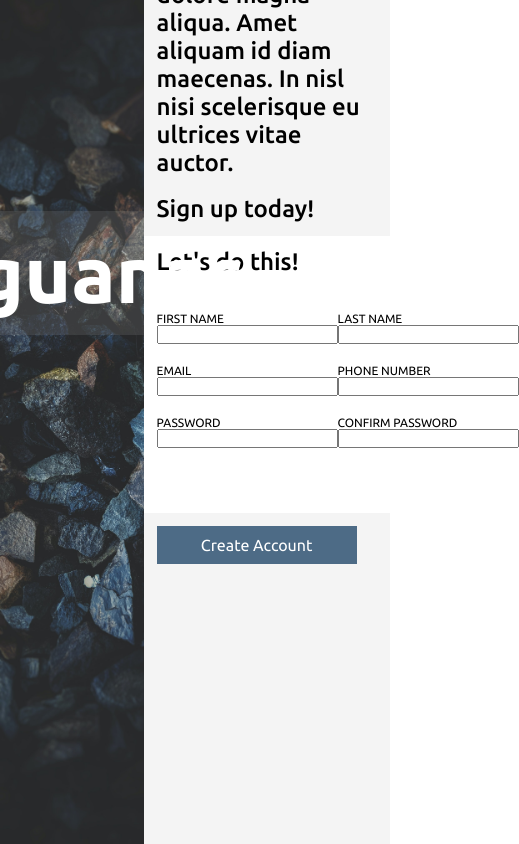
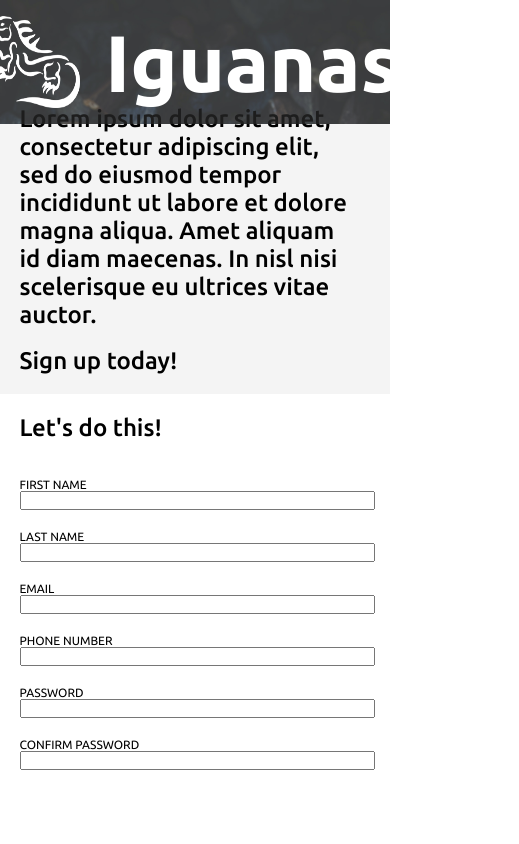
Before and after one commit to IguanasEverywhere/signuppage, a plain HTML site: page index.html in a window 390 px wide. Shown: the top 844 px of the page, 519 px wide, since content can reach past the window. Drawn offline with Linux system fonts and the light colour scheme.

Commit message:
Responsiveness added

```diff
--- a/style.css
+++ b/style.css
@@ -31,7 +31,6 @@ p {
 }
 
 .call-to-action {
-    position: relative;
     padding: var(--right-side-padding);
     height: 25%;
     display: flex;
@@ -81,6 +80,10 @@ input {
     margin-bottom: 20px;
 }
 
+input:not(:focus):not(:placeholder-shown):invalid {
+    border-color: red;
+}
+
 .submit-btns {
     padding: var(--right-side-padding);
 }
@@ -101,11 +104,35 @@ input {
     cursor: pointer;
 }
 
-/* input:not(:focus):valid {
-    border-color: green;
-} */
+@media only screen and (max-width: 1000px) {
+    #main-body {
+        display: flex;
+        flex-direction: column;
+    }
 
+    #left-side {
+        width: 100vw;
+        height: 300px;
+    }
 
-input:not(:focus):not(:placeholder-shown):invalid {
-    border-color: red;
-}
+    #right-side {
+      width: 100vw;
+    }
+
+    .sign-up-section {
+        height: 500px;
+    }
+
+    .form-row {
+        display: block;
+    }
+
+    input {
+        width: 90vw;
+    }
+
+    .logo-area {
+        top: 0;
+    }
+
+  }
```
